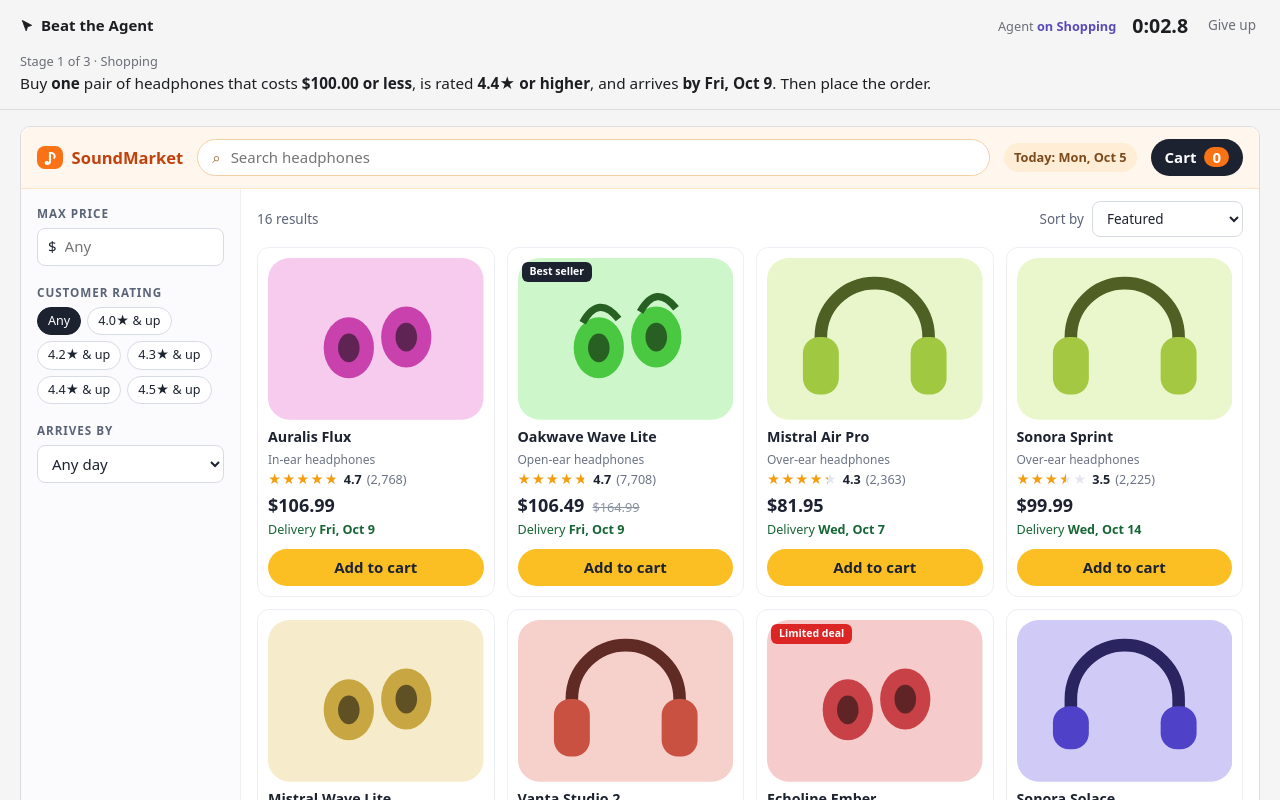
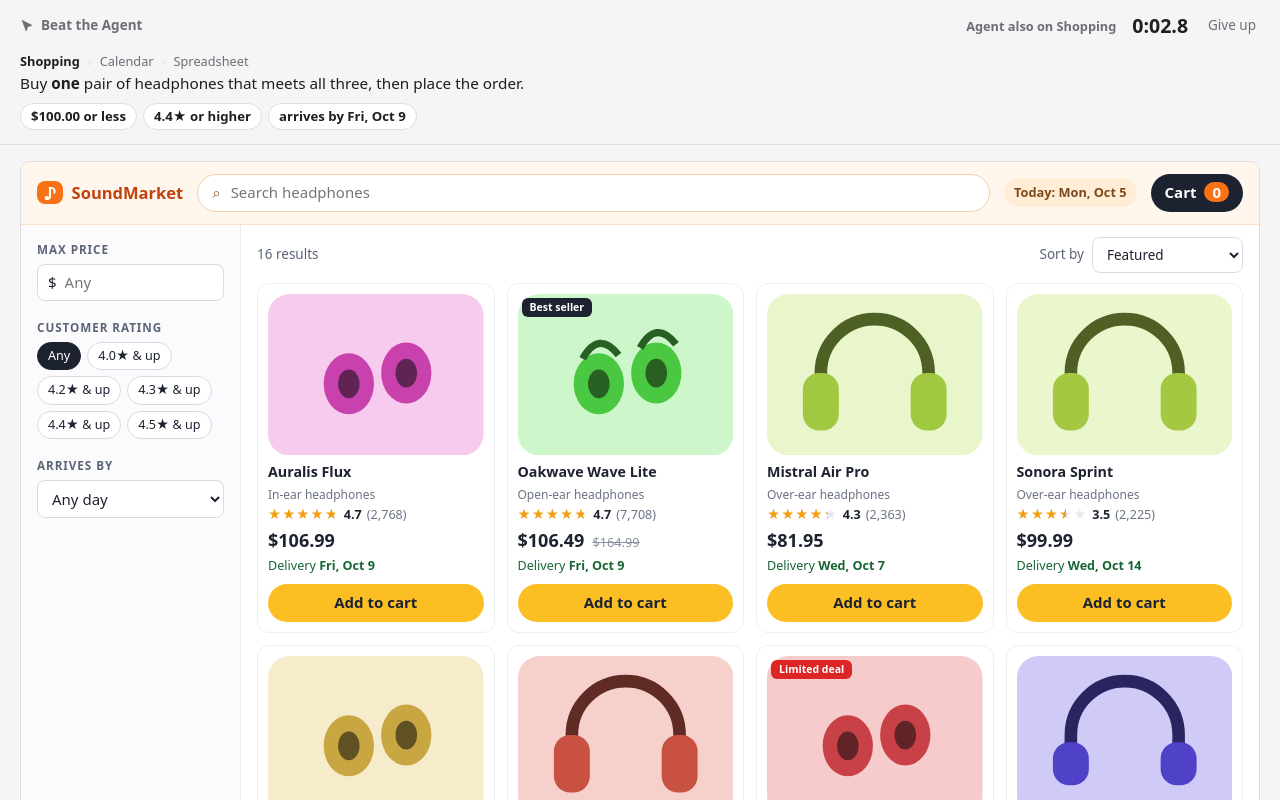
Before and after one commit to YsnMars/beattheagent, a React (Vite) app: page / in a window 1280 px wide. Both pictures are taken after a click on the button "Start". Shown: the top 800 px of the page. Built offline with nearby package versions, Linux system fonts and the light colour scheme.

Commit message:
Show stage requirements and race gaps against the agent
- Break task instructions into scannable requirement chips
- Show stage progress and compare player splits with the agent

```diff
--- a/src/app.css
+++ b/src/app.css
@@ -261,12 +261,26 @@ button:disabled {
 }
 .ghost {
   font-size: 0.85rem;
-  color: var(--muted);
+  font-weight: 600;
   white-space: nowrap;
 }
-.ghost b {
+.ghost.lead-agent {
   color: var(--accent);
+}
+.ghost.lead-you {
+  color: var(--ok);
+}
+.ghost.lead-even {
+  color: var(--muted);
+}
+/* During play the brand steps back; it's still the way home. */
+.hud .brand {
+  font-size: 0.9rem;
   font-weight: 600;
+  color: var(--muted);
+}
+.hud .home-btn:hover .brand {
+  color: var(--text);
 }
 .confirm {
   position: relative;
@@ -331,13 +345,54 @@ button:disabled {
   gap: 8px;
   flex-wrap: wrap;
 }
-.task-kicker {
+.stage-track {
+  display: flex;
+  flex-wrap: wrap;
+  margin: 0;
+  padding: 0;
+  list-style: none;
   font-size: 0.85rem;
   color: var(--muted);
+}
+.stage-track li + li::before {
+  content: "›";
+  margin: 0 8px;
+  color: var(--line);
+}
+.stage-track .current {
+  color: var(--text);
+  font-weight: 650;
+}
+.stage-track .done {
+  color: var(--ok);
 }
 .task-cleared {
   font-size: 0.85rem;
   color: var(--ok);
+}
+.split-gap.behind {
+  color: var(--accent);
+}
+.split-gap.even {
+  color: var(--muted);
+}
+/* The task's requirements, one per chip. */
+.rules {
+  display: flex;
+  flex-wrap: wrap;
+  gap: 6px;
+  margin: 8px 0 0;
+  padding: 0;
+  list-style: none;
+}
+.rules li {
+  padding: 3px 10px;
+  border: 1px solid var(--line);
+  border-radius: 999px;
+  background: var(--surface);
+  font-size: 0.88rem;
+  font-weight: 600;
+  white-space: nowrap;
 }
 .task-feedback {
   margin-top: 10px;
@@ -1791,9 +1846,18 @@ button:disabled {
   .task {
     padding-bottom: 10px;
   }
-  .task-kicker,
+  .stage-track,
   .task-cleared {
     font-size: 0.8rem;
+  }
+  .rules {
+    gap: 5px;
+    margin-top: 6px;
+  }
+  .rules li {
+    padding: 2px 8px;
+    font-size: 0.8rem;
+    white-space: normal;
   }
   .task p {
     font-size: 0.9rem;
--- a/src/components/GameScreen.tsx
+++ b/src/components/GameScreen.tsx
@@ -1,42 +1,53 @@
 import { useEffect, useRef, useState, type ReactNode } from "react";
-import { STAGES, type Challenge, type StageId } from "../challenge/types";
-import { colList, sortLabel } from "../challenge/validate";
+import { SHEET_COLUMNS, STAGES, type Challenge, type StageId } from "../challenge/types";
+import { sortLabel } from "../challenge/validate";
 import { formatDay, formatDuration, formatMoney } from "../lib/format";
 import { elapsedAt, PENALTY_MS, type DerivedRun } from "../game/run";
 import type { AnyAction, CalAction, SheetAction, ShopAction } from "../game/state";
 import type { RunSummary } from "../game/agentRuns";
 import { Brand } from "./Intro";
+import { gap } from "./Outcome";
 import { Shopping } from "../stages/Shopping";
 import { Calendar, clashFor } from "../stages/Calendar";
 import { Sheet } from "../stages/Sheet";
 
+/** The task as a short lead-in plus one chip per requirement, so it can be re-checked at a glance. */
 export function TaskText({ ch, stage }: { ch: Challenge; stage: StageId }) {
+  let lead: ReactNode;
+  let rules: string[];
   if (stage === "shopping") {
     const s = ch.shopping;
-    return (
-      <p>
-        Buy <b>one</b> pair of headphones that costs <b>{formatMoney(s.budgetCents)} or less</b>, is rated <b>{s.minRating.toFixed(1)}★ or higher</b>, and
-        arrives <b>by {formatDay(s.deadline)}</b>. Then place the order.
-      </p>
+    lead = (
+      <>
+        Buy <b>one</b> pair of headphones that meets all three, then place the order.
+      </>
     );
-  }
-  if (stage === "calendar") {
+    rules = [`${formatMoney(s.budgetCents)} or less`, `${s.minRating.toFixed(1)}★ or higher`, `arrives by ${formatDay(s.deadline)}`];
+  } else if (stage === "calendar") {
     const c = ch.calendar;
     const clash = clashFor(c);
     const who = clash ? (clash.who.name === "You" ? "your" : `${clash.who.name.split(" ")[0]}'s`) : "someone's";
-    return (
-      <p>
-        “{c.meetingTitle}” now clashes with {who} calendar. Move it to a new time <b>this week (Mon–Fri)</b> when <b>all {c.attendees.length} attendees are free</b>{" "}
-        and <b>within everyone's working hours</b>. It lasts <b>{c.durationMin} minutes</b> and starts on the hour or half hour. Then save.
-      </p>
+    lead = (
+      <>
+        “{c.meetingTitle}” now clashes with {who} calendar. Move it to a time that fits all of these, then save.
+      </>
     );
+    rules = [`${c.durationMin} minutes`, "this week (Mon–Fri)", `all ${c.attendees.length} attendees free`, "in everyone's working hours", "starts at :00 or :30"];
+  } else {
+    const sh = ch.sheet;
+    const cols = sh.dupColumns.map((k) => SHEET_COLUMNS.find((c) => c.key === k)!.label).join(" + ");
+    lead = <>Remove the duplicate rows and sort what's left, then submit the sheet.</>;
+    rules = [`duplicates = same ${cols} (any letter case)`, `keep the ${sh.keepRule.label} row`, `sort by ${sortLabel(sh.sort)}`];
   }
-  const sh = ch.sheet;
   return (
-    <p>
-      Rows are duplicates when their <b>{colList(sh.dupColumns)}</b> {sh.dupColumns.length > 1 ? "all match" : "matches"} (ignore letter case). From each
-      duplicate group keep only the <b>{sh.keepRule.label}</b> row. Then sort the remaining rows by <b>{sortLabel(sh.sort)}</b> and submit the sheet.
-    </p>
+    <>
+      <p>{lead}</p>
+      <ul className="rules">
+        {rules.map((r) => (
+          <li key={r}>{r}</li>
+        ))}
+      </ul>
+    </>
   );
 }
 
@@ -65,7 +76,7 @@ export function GameScreen({ ch, run, now, onAct, onSubmit, onGiveUp, onHome, gh
   const submit = onSubmit ?? noop;
   const fb = run.feedback && run.feedback.s === stage.id ? run.feedback : null;
   const recentClear =
-    run.feedback?.ok && run.stageIndex > 0 && run.feedback.s === STAGES[run.stageIndex - 1].id && now - run.feedback.at < 2600 ? run.feedback : null;
+    run.feedback?.ok && run.stageIndex > 0 && run.feedback.s === STAGES[run.stageIndex - 1].id && now - run.feedback.at < 4000 ? run.feedback : null;
   const recentPenalty = fb && !fb.ok && now - fb.at < 1600;
 
   return (
@@ -100,7 +111,7 @@ export function GameScreen({ ch, run, now, onAct, onSubmit, onGiveUp, onHome, gh
               ))}
           </div>
           <div className="hud-right">
-            {ghost && <Ghost ghost={ghost} elapsed={elapsed} />}
+            {ghost && <Ghost ghost={ghost} elapsed={elapsed} youCleared={run.splits.length} />}
             <div className={`timer ${recentPenalty ? "penalty" : ""}`} aria-live="off">
               <span className="timer-value" data-testid="timer">
                 {formatDuration(elapsed)}
@@ -124,10 +135,23 @@ export function GameScreen({ ch, run, now, onAct, onSubmit, onGiveUp, onHome, gh
         {!done && (
           <section className="task" aria-live="polite">
             <div className="task-head">
-              <span className="task-kicker">
-                Stage {stageIndex + 1} of 3 · {stage.title}
-              </span>
-              {recentClear && <span className="task-cleared">✓ {recentClear.msg}</span>}
+              <ol className="stage-track" aria-label={`Stage ${stageIndex + 1} of 3`}>
+                {STAGES.map((s, i) => {
+                  const state = i < run.splits.length ? "done" : i === stageIndex ? "current" : "todo";
+                  return (
+                    <li key={s.id} className={state} aria-current={state === "current" ? "step" : undefined}>
+                      {state === "done" && <span aria-hidden>✓ </span>}
+                      {s.title}
+                    </li>
+                  );
+                })}
+              </ol>
+              {recentClear && (
+                <span className="task-cleared">
+                  ✓ {recentClear.msg}
+                  {ghost && <SplitGap run={run} ghost={ghost} stage={recentClear.s} />}
+                </span>
+              )}
             </div>
             <TaskText ch={ch} stage={stage.id} />
             {fb && !fb.ok && (
@@ -219,15 +243,49 @@ function Confirm({ trace, label, ariaLabel, triggerClass = "btn-text", title, bo
   );
 }
 
-/** Where the recorded agent run was at this point in time. */
-function Ghost({ ghost, elapsed }: { ghost: RunSummary; elapsed: number }) {
-  const cleared = ghost.splits.filter((s) => s <= elapsed).length;
+/** Where you stand against the recorded agent run at this point in time. */
+function Ghost({ ghost, elapsed, youCleared }: { ghost: RunSummary; elapsed: number; youCleared: number }) {
+  const agentCleared = ghost.splits.filter((s) => s <= elapsed).length;
+  const stages = (n: number) => `${n} stage${n > 1 ? "s" : ""}`;
   let text: string;
-  if (ghost.totalMs <= elapsed) text = ghost.finished ? `done in ${formatDuration(ghost.totalMs)}` : `stopped after ${ghost.stagesCleared}/3`;
-  else text = `on ${STAGES[Math.min(cleared, 2)].title}`;
+  let lead: "agent" | "you" | "even";
+  if (ghost.totalMs <= elapsed) {
+    text = ghost.finished ? `Agent finished · ${formatDuration(ghost.totalMs)}` : `Agent stopped after ${ghost.stagesCleared}/3`;
+    lead = ghost.finished ? "agent" : "you";
+  } else if (agentCleared > youCleared) {
+    text = `Agent ${stages(agentCleared - youCleared)} ahead`;
+    lead = "agent";
+  } else if (agentCleared < youCleared) {
+    text = `You're ${stages(youCleared - agentCleared)} ahead`;
+    lead = "you";
+  } else {
+    text = `Agent also on ${STAGES[Math.min(agentCleared, 2)].title}`;
+    lead = "even";
+  }
   return (
-    <div className="ghost" title="Where the recorded agent run was at this point in time">
-      Agent <b>{text}</b>
+    <div className={`ghost lead-${lead}`} title="Where the recorded agent run was at this point in time">
+      {text}
     </div>
   );
 }
+
+/** Your gap to the agent when you cleared a stage, like a split time in a race. */
+function SplitGap({ run, ghost, stage }: { run: DerivedRun; ghost: RunSummary; stage: StageId }) {
+  const i = STAGES.findIndex((s) => s.id === stage);
+  const yours = run.splits[i];
+  const theirs = ghost.splits[i];
+  if (yours === undefined || theirs === undefined) return null;
+  const d = yours - theirs;
+  if (Math.abs(d) < 100) return <span className="split-gap even"> · level with the agent</span>;
+  return d > 0 ? (
+    <span className="split-gap behind" data-testid="split-gap">
+      {" "}
+      · {gap(d)} behind the agent
+    </span>
+  ) : (
+    <span className="split-gap ahead" data-testid="split-gap">
+      {" "}
+      · {gap(-d)} ahead of the agent
+    </span>
+  );
+}
```
Also changed, not shown: 2 other files (tests, documents, lock files or other folders).
